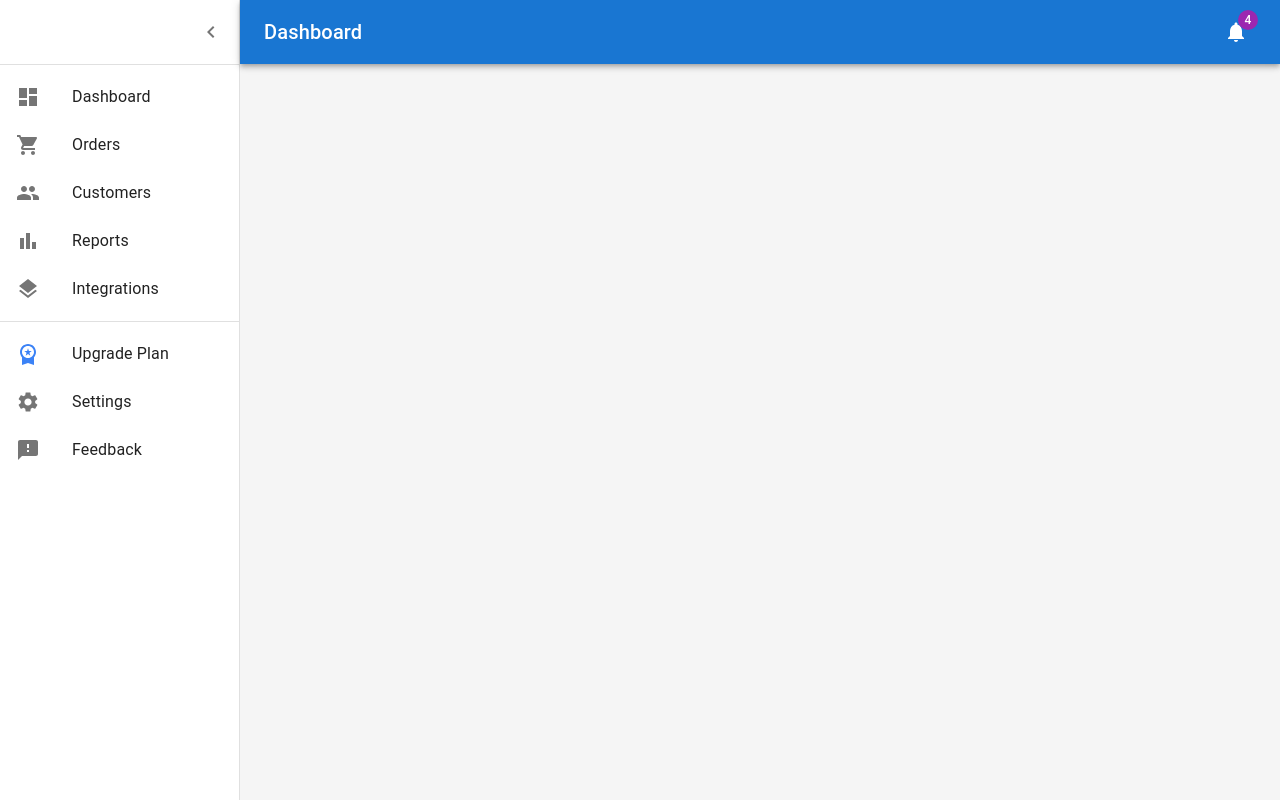
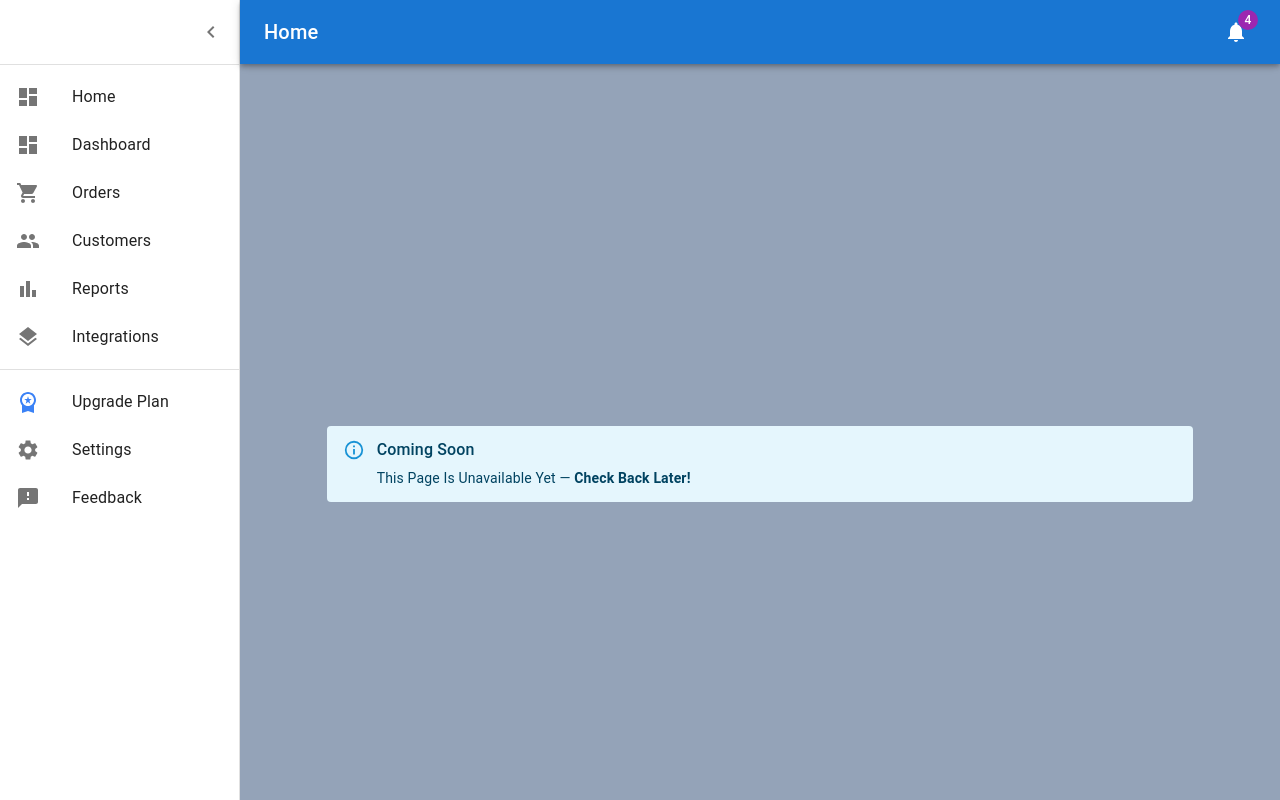
Before and after one commit to substro/csci426-project-react, a React (Vite) app: page / in a window 1280 px wide. Built offline with nearby package versions, Linux system fonts and the light colour scheme.

Commit message:
router setup

```diff
--- a/src/App.tsx
+++ b/src/App.tsx
@@ -1,12 +1,19 @@
-import Dashboard from "./components/Dashboard/Dashboard";
-import PreLoader from "./components/PreLoader";
+import { BrowserRouter, Route, Routes } from "react-router-dom";
+// import PreLoader from "./components/PreLoader";
+import MainLayout from "./layouts/MainLayout";
+import ComingSoon from "./components/ComingSoon";
 
 function App() {
 	return (
-		<>
-			{/* <PreLoader /> */}
-			<Dashboard />
-		</>
+		<BrowserRouter>
+			<MainLayout>
+				<Routes>
+					<Route path="/" element={<ComingSoon/>} />
+					<Route path="/dashboard" element={<h1>Dashboard page</h1>} />
+					<Route path="/orders" element={<h1>Orders page</h1>} />
+				</Routes>
+			</MainLayout>
+		</BrowserRouter>
 	);
 }
 
--- /dev/null
+++ b/src/components/ComingSoon.tsx
@@ -0,0 +1,31 @@
+import { Alert, AlertTitle, Box, Container, Grid } from "@mui/material";
+function ComingSoon() {
+	return (
+		<Box className="bg-slate-400" sx={{}}>
+			{/* <Container maxWidth="xs"  className=""> */}
+			{/* <Alert variant="standard" severity="info" sx={{ mt: 0, width: "30%" }}>
+				<AlertTitle>Coming Soon</AlertTitle>
+				Page unavailable — <strong>Check Back Later!</strong>
+			</Alert> */}
+			{/* </Container> */}
+
+			<Grid
+				container
+				justifyContent="center"
+				alignItems="center"
+				sx={{
+					height: "100vh",
+				}}
+			>
+				<Grid item xs={10}>
+					<Alert variant="standard" severity="info" sx={{ mt: 0 }}>
+						<AlertTitle>Coming Soon</AlertTitle>
+						This Page Is Unavailable Yet — <strong>Check Back Later!</strong>
+					</Alert>
+				</Grid>
+			</Grid>
+		</Box>
+	);
+}
+
+export default ComingSoon;
--- a/src/components/Dashboard/Dashboard.tsx
+++ b/src/layouts/MainLayout.tsx
@@ -14,6 +14,9 @@ import Typography from "@mui/material/Typography";
 import { ThemeProvider, createTheme, styled } from "@mui/material/styles";
 import * as React from "react";
 import { mainListItems, secondaryListItems } from "./listItems";
+import { useLocation } from "react-router-dom";
+
+
 
 const drawerWidth: number = 240;
 
@@ -59,26 +62,55 @@ const Drawer = styled(MuiDrawer, {
 			}),
 			width: theme.spacing(7),
 			[theme.breakpoints.up("sm")]: {
-				width: theme.spacing(7),
+				width: theme.spacing(9),
 			},
 		}),
 	},
 }));
 
-export default function Dashboard() {
+// TODO remove, this demo shouldn't need to reset the theme.
+const defaultTheme = createTheme();
+
+type MainLayoutProps = {
+	children: React.ReactNode;
+};
+
+const MainLayout: React.FC<MainLayoutProps> = (props) => {
+	const { children } = props;
+
+	const location = useLocation();
+  const path = location.pathname;
+
 	const [open, setOpen] = React.useState(true);
 	const toggleDrawer = () => {
 		setOpen(!open);
 	};
 
+
+
+  // Function to get the page name from the path
+  const getPageName = (path: string) => {
+    switch (path) {
+      case '/':
+        return 'Home';
+      case '/dashboard':
+        return 'Dashboard';
+      case '/orders':
+        return 'Orders';
+      default:
+        return '';
+    }
+  };
+
 	return (
+		<ThemeProvider theme={defaultTheme}>
 			<Box sx={{ display: "flex" }}>
 				<CssBaseline />
 				<AppBar position="absolute" open={open}>
 					<Toolbar
-				// sx={{
-				// 	pr: "24px", // keep right padding when drawer closed
-				// }}
+						sx={{
+							pr: "24px", // keep right padding when drawer closed
+						}}
 					>
 						<IconButton
 							edge="start"
@@ -99,7 +131,7 @@ export default function Dashboard() {
 							noWrap
 							sx={{ flexGrow: 1 }}
 						>
-						Dashboard
+							{getPageName(path)}
 						</Typography>
 						<IconButton color="inherit">
 							<Badge badgeContent={4} color="secondary">
@@ -141,7 +173,10 @@ export default function Dashboard() {
 					}}
 				>
 					<Toolbar />
+					{children}
 				</Box>
 			</Box>
+		</ThemeProvider>
 	);
-}
+};
+export default MainLayout;
--- a/src/components/Dashboard/listItems.tsx
+++ b/src/layouts/listItems.tsx
@@ -8,41 +8,58 @@ import WorkspacePremiumIcon from "@mui/icons-material/WorkspacePremium";
 import ListItemButton from "@mui/material/ListItemButton";
 import ListItemIcon from "@mui/material/ListItemIcon";
 import ListItemText from "@mui/material/ListItemText";
-import ListSubheader from "@mui/material/ListSubheader";
-import * as React from "react";
+import { Link } from "react-router-dom";
 
 export const mainListItems = (
 	<>
+		<Link to={"/"}>
+			<ListItemButton>
+				<ListItemIcon>
+					<DashboardIcon />
+				</ListItemIcon>
+				<ListItemText primary="Home" />
+			</ListItemButton>
+		</Link>
+		<Link to={"/dashboard"}>
 			<ListItemButton>
 				<ListItemIcon>
 					<DashboardIcon />
 				</ListItemIcon>
 				<ListItemText primary="Dashboard" />
 			</ListItemButton>
+		</Link>
+	<Link to={"/orders"}>
 			<ListItemButton>
 				<ListItemIcon>
 					<ShoppingCartIcon />
 				</ListItemIcon>
 				<ListItemText primary="Orders" />
 			</ListItemButton>
+		</Link>
+	<Link to={"#"}>
 			<ListItemButton>
 				<ListItemIcon>
 					<PeopleIcon />
 				</ListItemIcon>
 				<ListItemText primary="Customers" />
 			</ListItemButton>
+		</Link>
+	<Link to={"#"}>
 			<ListItemButton>
 				<ListItemIcon>
 					<BarChartIcon />
 				</ListItemIcon>
 				<ListItemText primary="Reports" />
 			</ListItemButton>
+		</Link>
+	<Link to={"#"}>
 			<ListItemButton>
 				<ListItemIcon>
 					<LayersIcon />
 				</ListItemIcon>
 				<ListItemText primary="Integrations" />
 			</ListItemButton>
+		</Link>
 	</>
 );
 
```
Lines whose indentation alone changed are shown as unchanged.
